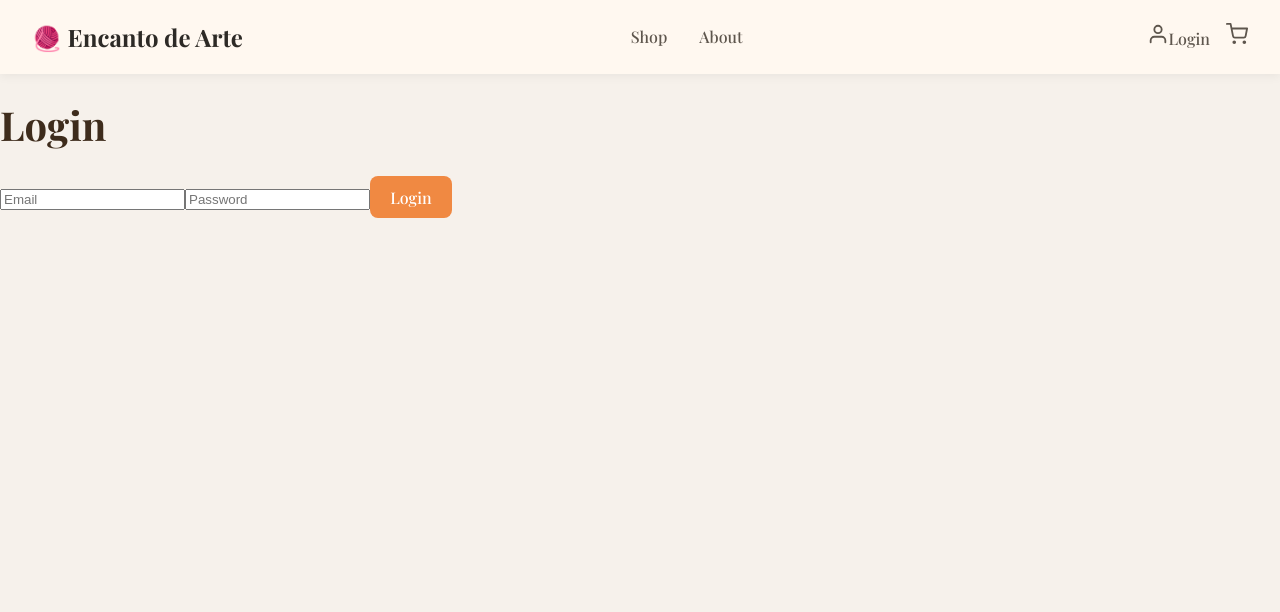
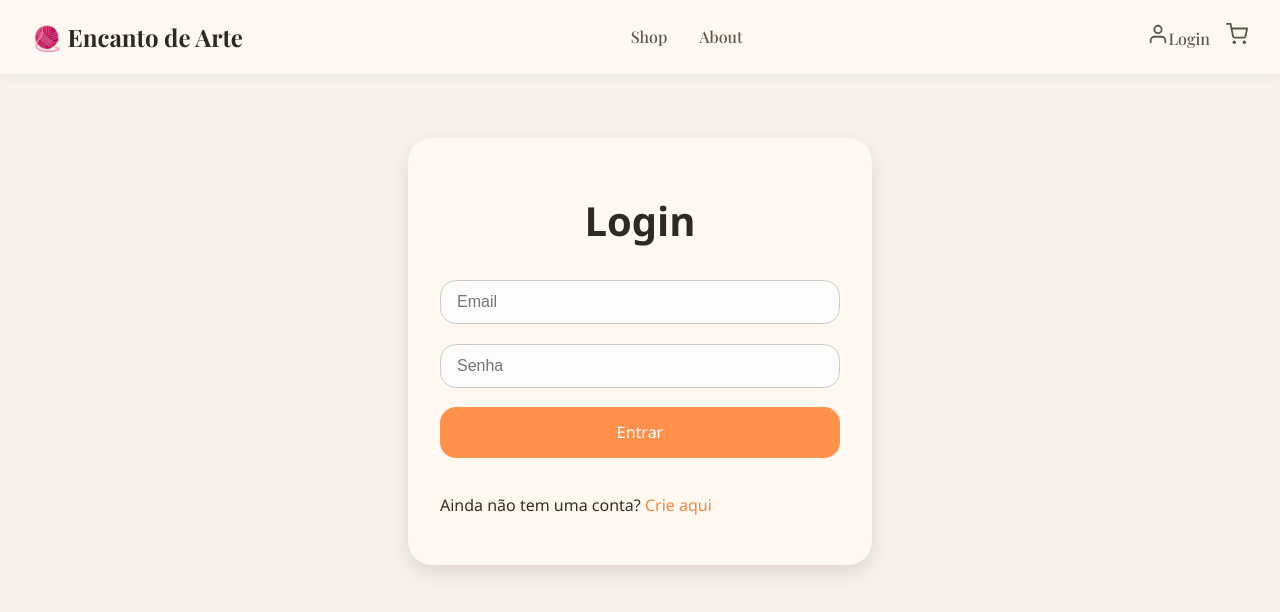
Before and after one commit to richardnixondev/encantodearte-frontend, a React (Vite) app: page /login in a window 1280 px wide. Shown: the top 612 px of the page. Built offline with nearby package versions, Linux system fonts and the light colour scheme.

Commit message:
fix login workflow from the main page to the profile and login page

```diff
--- a/src/components/Navbar.jsx
+++ b/src/components/Navbar.jsx
@@ -19,7 +19,7 @@ export default function Navbar() {
       </div>
 
       <div className="navbar-icons">
-        <Link to="/profile" className="navbar-icon">
+        <Link to={user ? "/profile" : "/login"} className="navbar-icon">
           <FiUser size={22} />
           <span>{user ? user.surname : "Login"}</span>
         </Link>
--- a/src/pages/Login.jsx
+++ b/src/pages/Login.jsx
@@ -1,12 +1,13 @@
 import { useState, useContext } from "react";
 import axios from "axios";
-import { useNavigate } from "react-router-dom";
+import { useNavigate, Link } from "react-router-dom";
 import { AuthContext } from "../context/AuthContext";
+import "../Login.css";
 
 export default function Login() {
   const [email, setEmail] = useState("");
   const [password, setPassword] = useState("");
-  const { login } = useContext(AuthContext);  // <- use login do contexto
+  const { login } = useContext(AuthContext);
   const navigate = useNavigate();
 
   const handleLogin = async () => {
@@ -18,7 +19,7 @@ export default function Login() {
 
       const token = response.data.authToken;
 
-      login(token); // <- chama a função do contexto que seta o usuário
+      login(token);
       alert("Login successful");
       navigate("/");
     } catch (err) {
@@ -28,20 +29,25 @@ export default function Login() {
   };
 
   return (
-    <div>
+    <div className="login-container">
       <h1>Login</h1>
       <input
+        type="email"
         placeholder="Email"
         value={email}
         onChange={(e) => setEmail(e.target.value)}
       />
       <input
-        placeholder="Password"
         type="password"
+        placeholder="Senha"
         value={password}
         onChange={(e) => setPassword(e.target.value)}
       />
-      <button onClick={handleLogin}>Login</button>
+      <button onClick={handleLogin}>Entrar</button>
+
+      <p className="signup-link">
+        Ainda não tem uma conta? <Link to="/signup">Crie aqui</Link>
+      </p>
     </div>
   );
 }
--- a/src/pages/Profile.jsx
+++ b/src/pages/Profile.jsx
@@ -11,8 +11,10 @@ export default function Profile() {
     <div style={{ padding: '2rem' }}>
       <h2>Welcome, {user.surname}!</h2>
       <p>Email: {user.email}</p>
-      <p>Admin: {user.isAdmin ? "Yes" : "No"}</p>
+
       <button onClick={logout}>Logout</button>
     </div>
   );
 }
+
+//<p>Admin: {user.isAdmin ? "Yes" : "No"}</p> for safety reasons, the isAdmin tag will not be public at profile.
--- a/src/pages/Signup.jsx
+++ b/src/pages/Signup.jsx
@@ -1,6 +1,7 @@
 import { useState } from "react";
 import axios from "axios";
 import { useNavigate } from "react-router-dom";
+import "../Login.css";
 
 export default function Signup() {
   const [form, setForm] = useState({
```
